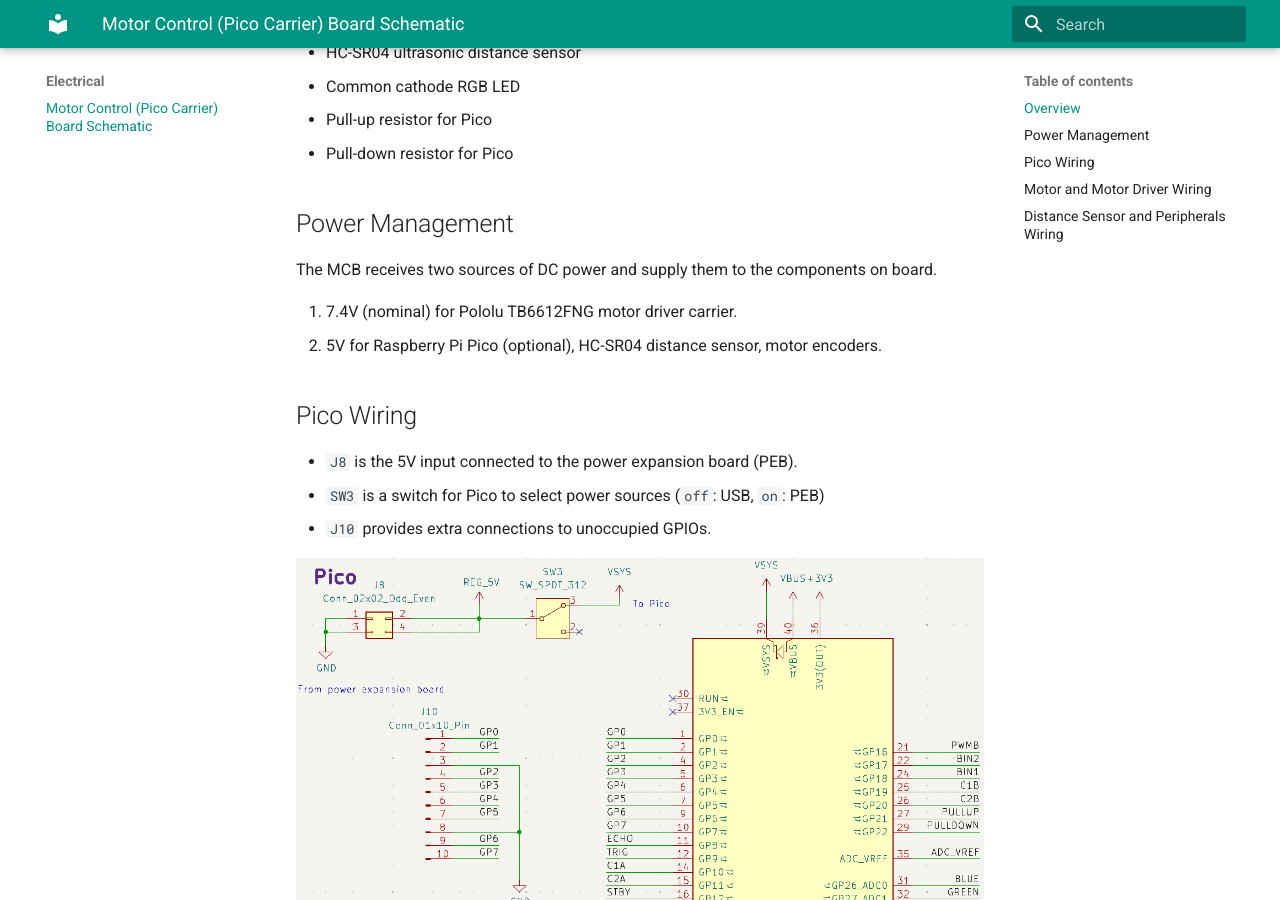
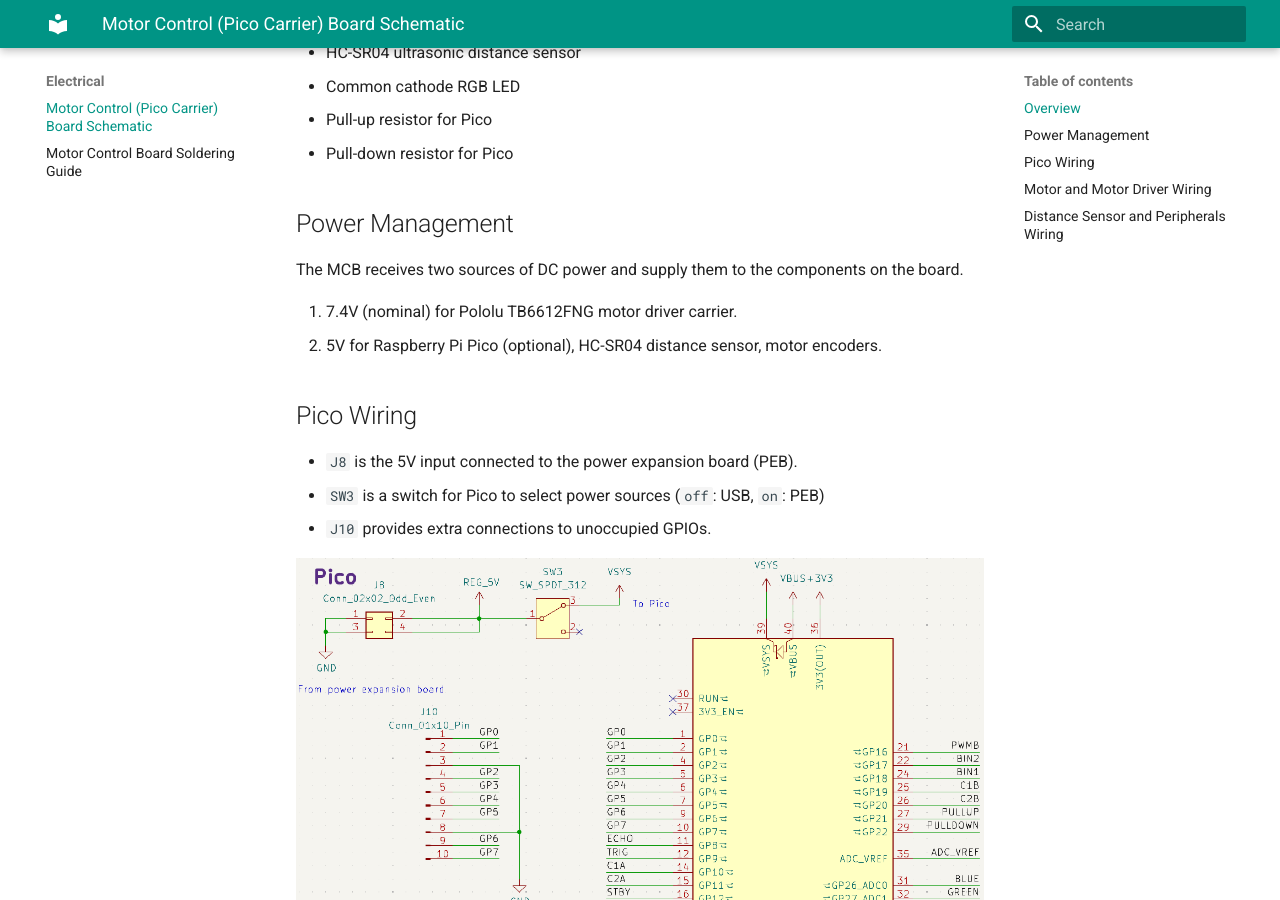
Before and after one commit to linzhangUCA/r1b_doc, an MkDocs documentation site: the page built from docs/electrical/schematic.md, in a window 1280 px wide and 900 px high, scrolled down 381 px. Built offline with MkDocs 1.6.1 and Material for MkDocs 9.7.7, drawn with Linux system fonts in a browser that asks for light colours.

Commit message:
add soldering guide

```diff
--- a/docs/electrical/schematic.md
+++ b/docs/electrical/schematic.md
@@ -14,7 +14,7 @@
 
 ## Power Management
 
-The MCB receives two sources of DC power and supply them to the components on board.
+The MCB receives two sources of DC power and supply them to the components on the board.
 
 1. 7.4V (nominal) for Pololu TB6612FNG motor driver carrier.
 2. 5V for Raspberry Pi Pico (optional), HC-SR04 distance sensor, motor encoders.
@@ -34,6 +34,7 @@
 ![schematic-motor](assets/images/schematic-motor.png)
 
 ## Distance Sensor and Peripherals Wiring
+
 - `SW1` needs to be configured to `PULLUP`, and SW2 needs to be configured to `PULLDOWN`.
 Both are debounced.
 - `ECHO` signal from HC-SR04 is 5V, so `R6` and `R7` are used to level the voltage down to around 3.3V.
```
Also changed, not shown: docs/electrical/soldering.md (added, +15 -0 lines), 4 other files.
